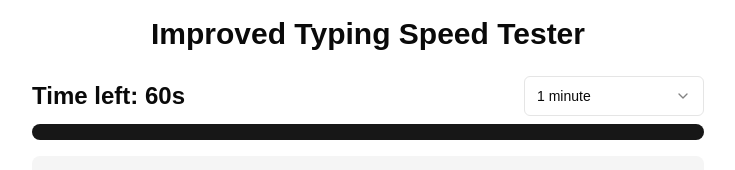
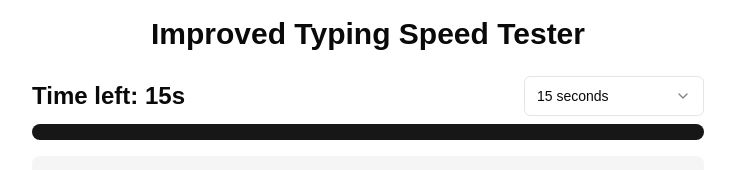
Before and after one commit to basith-ahmed/typespace, a Next.js app: page / in a window 1280 px wide. Shown: the top 170 px of the page, without its empty margins (272-1007 px from the left). Built offline with nearby package versions, Linux system fonts and the light colour scheme.

Commit message:
chore: inital values updated

```diff
--- a/app/page.tsx
+++ b/app/page.tsx
@@ -89,7 +89,7 @@ export default function ImprovedTypingSpeedTester() {
   const [startTime, setStartTime] = useState(0);
   const [wpm, setWpm] = useState(0);
   const [accuracy, setAccuracy] = useState(100);
-  const [testDuration, setTestDuration] = useState(60);
+  const [testDuration, setTestDuration] = useState(15);
   const [timeLeft, setTimeLeft] = useState(testDuration);
   const [performanceData, setPerformanceData] = useState<
     { time: number; wpm: number; accuracy: number }[]
```
